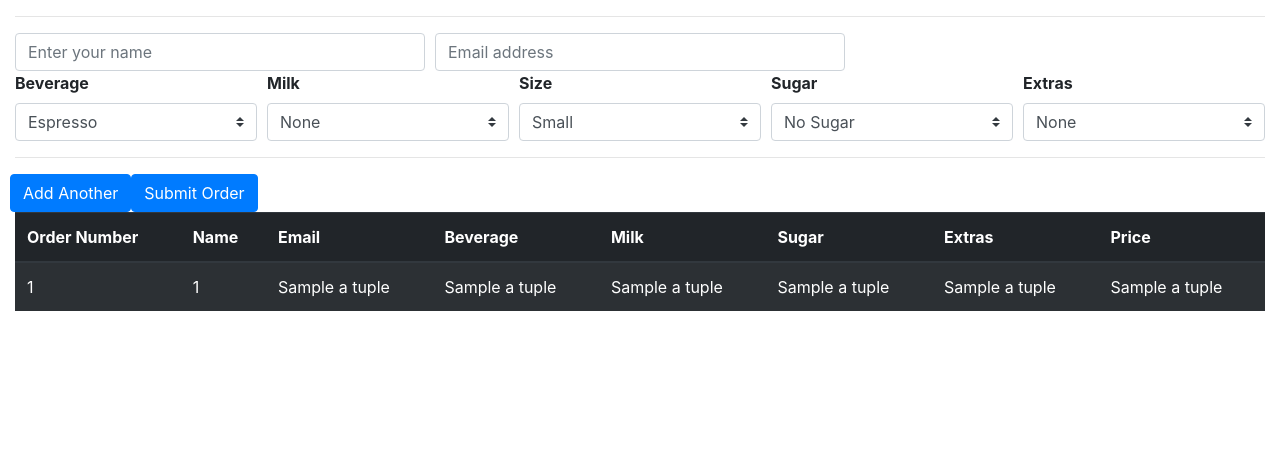
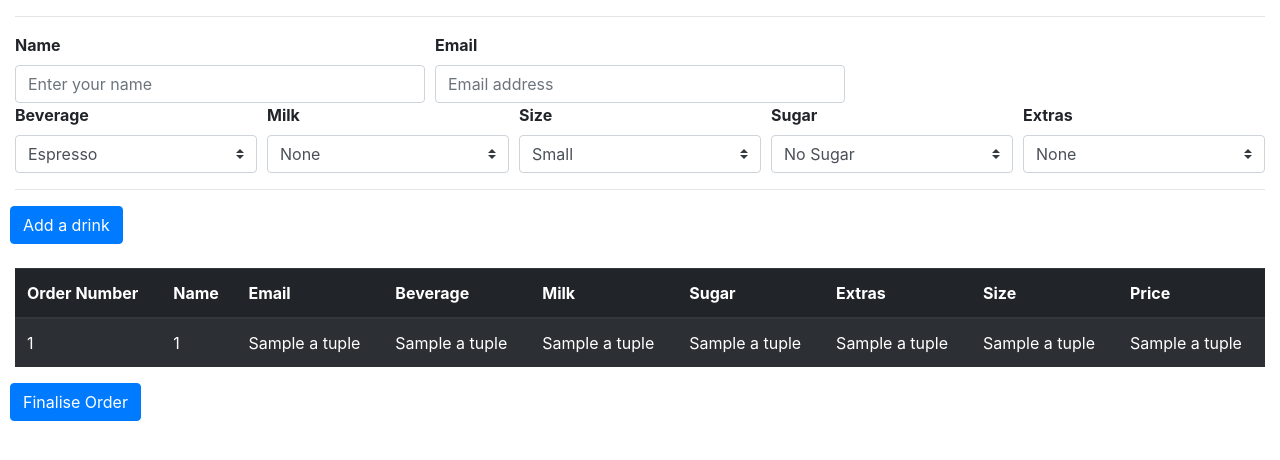
Before and after one commit to themercantile/coffeeshop3, a Flask app: template Templates/coffeelist.html in a window 1280 px wide. Shown: the part 24-484 px from the top of the page. Run offline with Flask 2, Linux system fonts and the light colour scheme; the template is opened without the code that fills it: most values are stand-ins (such as "Sample title", 1, 10 or a date in 2020); some libraries are stand-ins or nearby versions.

Commit message:
Adding a finalise route to display final order

```diff
--- a/Templates/coffeelist.html
+++ b/Templates/coffeelist.html
@@ -11,6 +11,7 @@
       <th>Milk</th>
       <th>Sugar</th>
       <th>Extras</th>
+      <th>Size</th>
       <th>Price</th>
     </tr>
   </thead>
@@ -25,9 +26,15 @@
       <td>{{ a_tuple[4] }}</td>
       <td>{{ a_tuple[5] }}</td>
       <td>{{ a_tuple[6] }}</td>
+      <td>{{ a_tuple[7] }}</td>
     </tr>
     {% endfor %}
   </tbody>
 </table>
-
+<form action="{{ url_for('finalise') }}" method="POST">
+  <div class="form-row">
+    <input class="btn btn-primary" type="submit" value="Finalise Order" name="finalise">
+    <!-- Finalising the order should display the entire order on a new page with a total cost  -->
+  </div>
+</form>
 {% endblock %}
--- a/Templates/order.html
+++ b/Templates/order.html
@@ -5,10 +5,12 @@
 <form action="{{ url_for('order') }}" method="POST">
   <div class="form-row">
     <div class="col-sm-4">
-      <input type="text" class="form-control" placeholder="Enter your name" name="nameInput" required>
+      <label for="nameInput"><b>Name</b></label>
+      <input type="text" class="form-control" placeholder="Enter your name" name="nameInput" id="nameInput" required>
     </div>
     <div class="col-sm-4">
-      <input type="text" class="form-control" placeholder="Email address" name="email" required>
+      <label for="email"><b>Email</b></label>
+      <input type="text" class="form-control" placeholder="Email address" name="email" id="email" required>
     </div>
   </div>
 
@@ -48,7 +50,7 @@
     <div class="col">
       <label for="milkType"><b>Milk</b></label>
       <select class="custom-select" id="milkType" name="milkType">
-        <option selected>None</option>
+        <option value="none" selected>None</option>
         <option value="fullcreammilk">Full Cream</option>
         <option value="hilomilk">Hi-Lo</option>
         <option value="skimmilk">Skim Milk</option>
@@ -91,10 +93,13 @@
   <hr>
   <!--Buttons-->
   <div class="form-row">
-      <a class="btn btn-primary" href="{{ url_for('order') }}">Add Another</a>
+      <!-- <a class="btn btn-primary" href="{{ url_for('order') }}">Add Another</a> -->
+      <input class="btn btn-primary" type="submit" value="Add a drink" name="addDrink">
       <!-- Adding another should update the list of drinks below the ordering section. Form should be a table. -->
-      <input class="btn btn-primary" type="submit" value="Submit Order">
+      <!-- <input class="btn btn-primary" type="submit" value="Finalise Order" name="finalise"> -->
+      <!-- Finalising the order should display the entire order on a new page with a total cost  -->
   </div>
+  <br>
 </form>
 {% block order %}
 {% endblock %}
--- a/coffeecalc.py
+++ b/coffeecalc.py
@@ -25,7 +25,7 @@ coffeeData = {
 }
 
 milkData = {
-    "none": {"name": "None", "price": 0},
+    "none": {"name": "No Milk", "price": 0},
     "fullcreammilk": {"name": "Full Cream", "price": 0},
     "hilomilk": {"name": "Hi-Lo", "price": 0},
     "skimmilk": {"name": "Skim Milk", "price": 0},
@@ -34,7 +34,7 @@ milkData = {
 }
 
 extrasData = {
-    "none": {"name": "None", "price": 0},
+    "none": {"name": "No Extras", "price": 0},
     "syrup": {"name": "Syrup", "price": 0.6},
     "xshot1": {"name": "Extra Shot x 1", "price":  0.6},
     "xshot2": {"name": "Extra Shot x 2", "price":  1.2},
@@ -57,7 +57,7 @@ sizeData = {
 }
 
 class MyCoffee():
-  def __init__(self, myCoffee, myMilk, myExtras, mySugar, mySize):
+  def __init__(self, myCoffee, myMilk,  mySugar, myExtras, mySize):
     self.myCoffee = coffeeData[myCoffee]["name"]
     self.myMilk = milkData[myMilk]["name"]
     self.myExtras = extrasData[myExtras]["name"]
@@ -67,4 +67,4 @@ class MyCoffee():
         extrasData[myExtras]["price"] + sizeData[mySize]["price"]
 
   def returnData(self):
-    return(self.myCoffee, self.myMilk, self.myExtras, self.mySugar, self.mySize, round(self.myCost, 2))
+    return(self.myCoffee, self.myMilk, self.mySugar, self.myExtras, self.mySize, round(self.myCost, 2))
--- a/main.py
+++ b/main.py
@@ -16,19 +16,34 @@ app = Flask(__name__)
 def index():
   return render_template("base.html")
 
+@app.route("/finalise", methods=["GET", "POST"])
+def finalise():
+  return "Hello"
+
 @app.route("/order", methods=["GET", "POST"])
 def order():
+  global myTupleList
   if request.method == "POST":
+    nameInput = request.form["nameInput"]
+    email = request.form["email"]
     drinkType = request.form["drinkType"]
     milkType = request.form["milkType"]
     drinkSize = request.form["drinkSize"]
     sugarAmt = request.form["sugarAmt"]
     extras = request.form["extras"]
-    myDrink = MyCoffee(drinkType, milkType, extras, sugarAmt, drinkSize)
+    myDrink = MyCoffee(drinkType, milkType, sugarAmt, extras,  drinkSize)
     myTuple = myDrink.returnData()
-    return(f"{myTuple}")
+    # Add in the name and email
+    toList = list(myTuple)
+    toList.insert(0, email)
+    toList.insert(0, nameInput)
+    myTuple = tuple(toList)
+    myTupleList.append(myTuple)
+    return render_template("coffeelist.html", coffeeTuple = myTupleList)
   else:
+    myTupleList = []
     return render_template("order.html")
+
 
 if __name__ == "__main__":
     app.run(debug=True)
```
